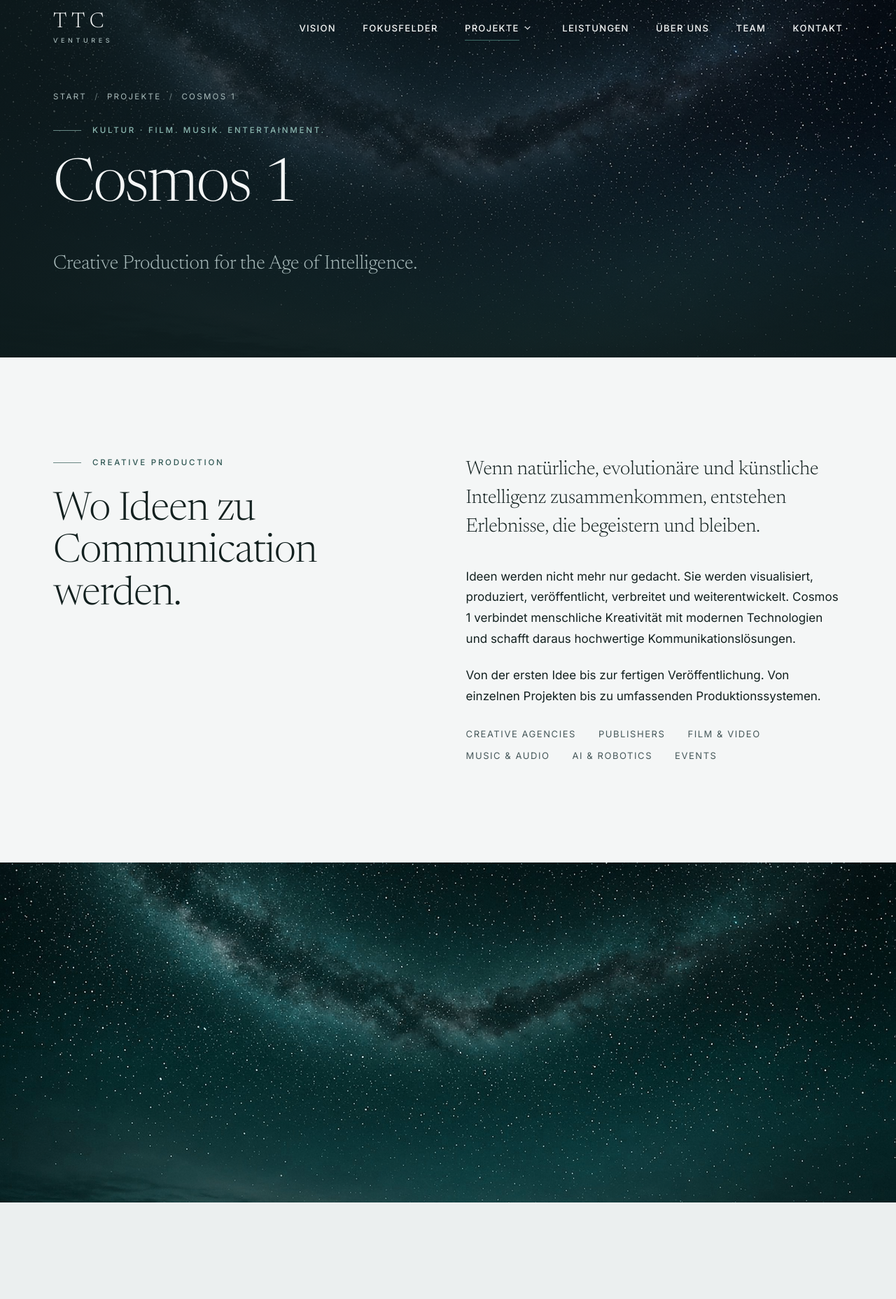
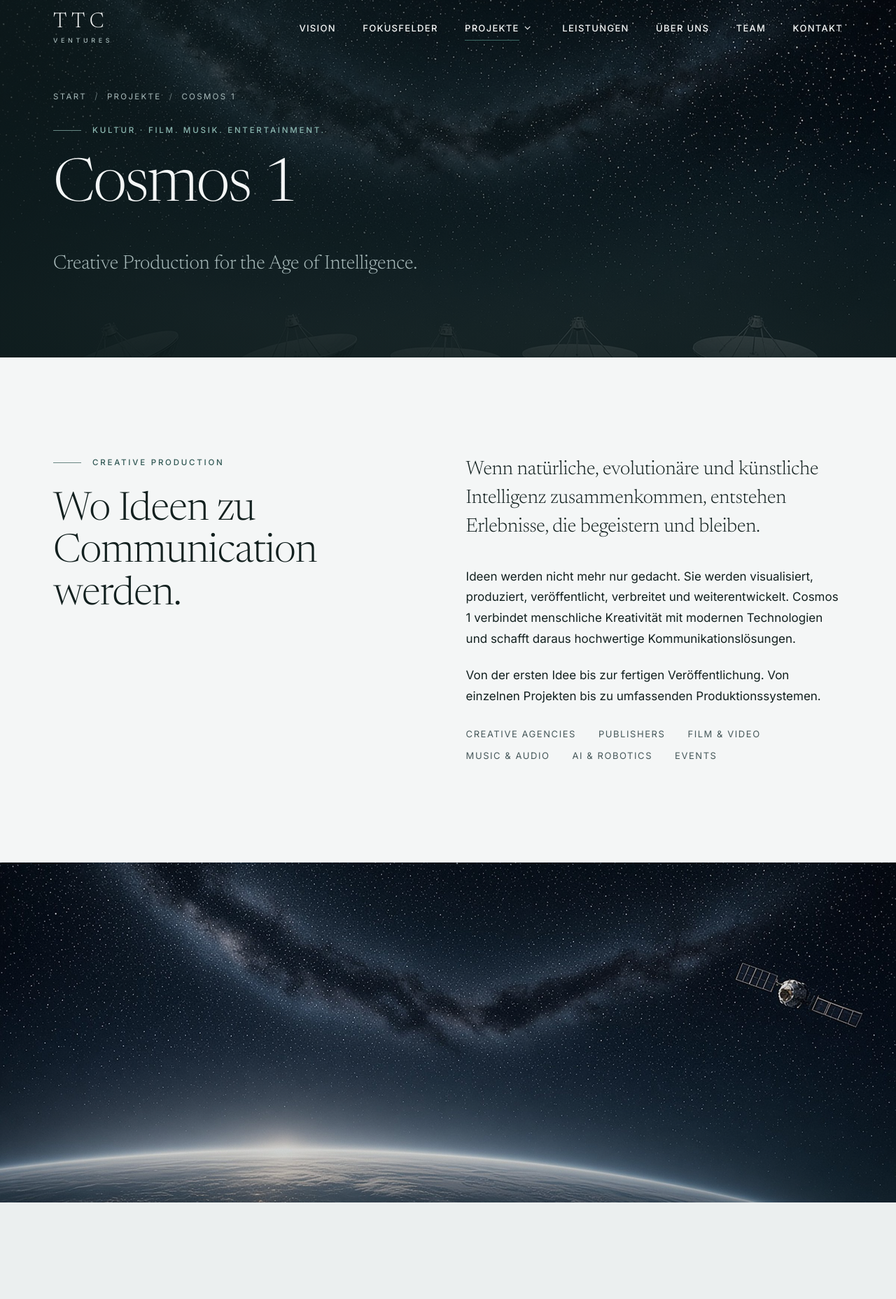
Before and after one commit to Fotomek/TTC, a plain HTML site: page projekte/cosmos-1.html in a window 1280 px wide. Shown: the top 1857 px of the page at 70% size. Drawn offline with Linux system fonts and the light colour scheme.

Commit message:
Cosmos: neue Kachel (Galaxie) und neue Bilder auf der Unterseite (Radioteleskope, Orbit)

```diff
--- a/projekte/cosmos-1.html
+++ b/projekte/cosmos-1.html
@@ -41,7 +41,7 @@
 </header>
 <main id="inhalt">
 <section class="page-hero">
-<img class="media-fill" src="../assets/img/cosmos-1200.jpg" srcset="../assets/img/cosmos-1200.jpg 1200w, ../assets/img/cosmos-2400.jpg 2400w" sizes="100vw" width="2400" height="1800" alt="Sternenhimmel mit Milchstraße über dunklem Wasser" fetchpriority="high" style="object-position:50% 45%">
+<img class="media-fill" src="../assets/img/cosmos-radio-1200.jpg" srcset="../assets/img/cosmos-radio-1200.jpg 1200w, ../assets/img/cosmos-radio-2400.jpg 2400w" sizes="100vw" width="2400" height="1800" alt="Radioteleskope unter einem Sternenhimmel mit Milchstraße" fetchpriority="high" style="object-position:50% 45%">
 <div class="wrap">
 <p class="crumbs reveal"><a href="../index.html">Start</a><span aria-hidden="true">/</span><a href="../projekte.html">Projekte</a><span aria-hidden="true">/</span><span aria-current="page">Cosmos 1</span></p>
 <span class="eyebrow reveal">Kultur · Film. Musik. Entertainment.</span>
@@ -62,7 +62,7 @@
 </div>
 </div>
 </section>
-<div class="band reveal "><img src="../assets/img/cosmos-2-1200.jpg" srcset="../assets/img/cosmos-2-1200.jpg 1200w, ../assets/img/cosmos-2-2400.jpg 2400w" sizes="100vw" width="2400" height="1800" alt="Sternenhimmel mit Milchstraße über dunklem Wasser" loading="lazy" decoding="async" style="object-position:50% 40%"></div>
+<div class="band reveal "><img src="../assets/img/cosmos-orbit-1200.jpg" srcset="../assets/img/cosmos-orbit-1200.jpg 1200w, ../assets/img/cosmos-orbit-2400.jpg 2400w" sizes="100vw" width="2400" height="1800" alt="Erde aus dem Orbit mit leuchtenden Städten und einem Satelliten vor der Milchstraße" loading="lazy" decoding="async" style="object-position:50% 40%"></div>
 
 <section class="section on-tint">
 <div class="wrap">
```
Also changed, not shown: index.html (+1 -1 lines), assets/img/card-cosmos-nebel-1200.jpg (added), assets/img/card-cosmos-nebel-2400.jpg (added), assets/img/cosmos-orbit-1200.jpg (added), assets/img/cosmos-orbit-2400.jpg (added), assets/img/cosmos-radio-1200.jpg (added), assets/img/cosmos-radio-2400.jpg (added).
